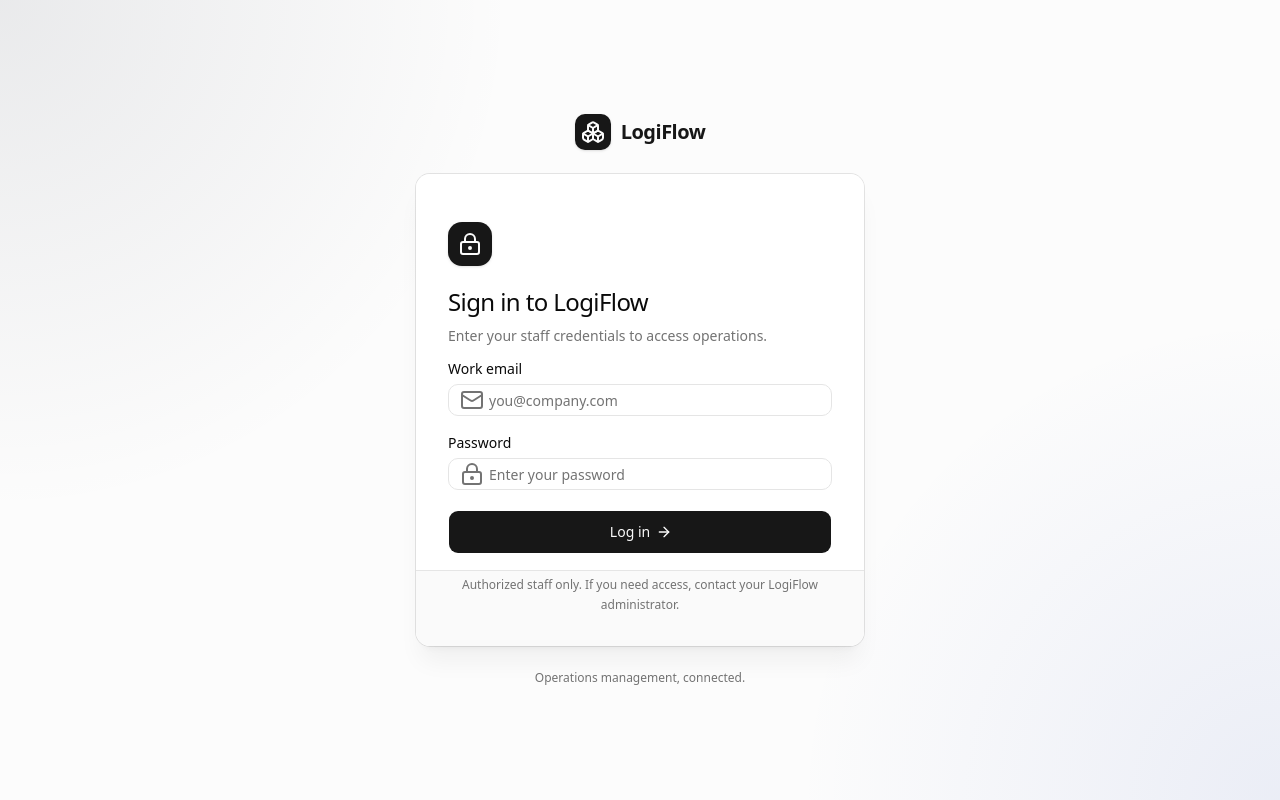
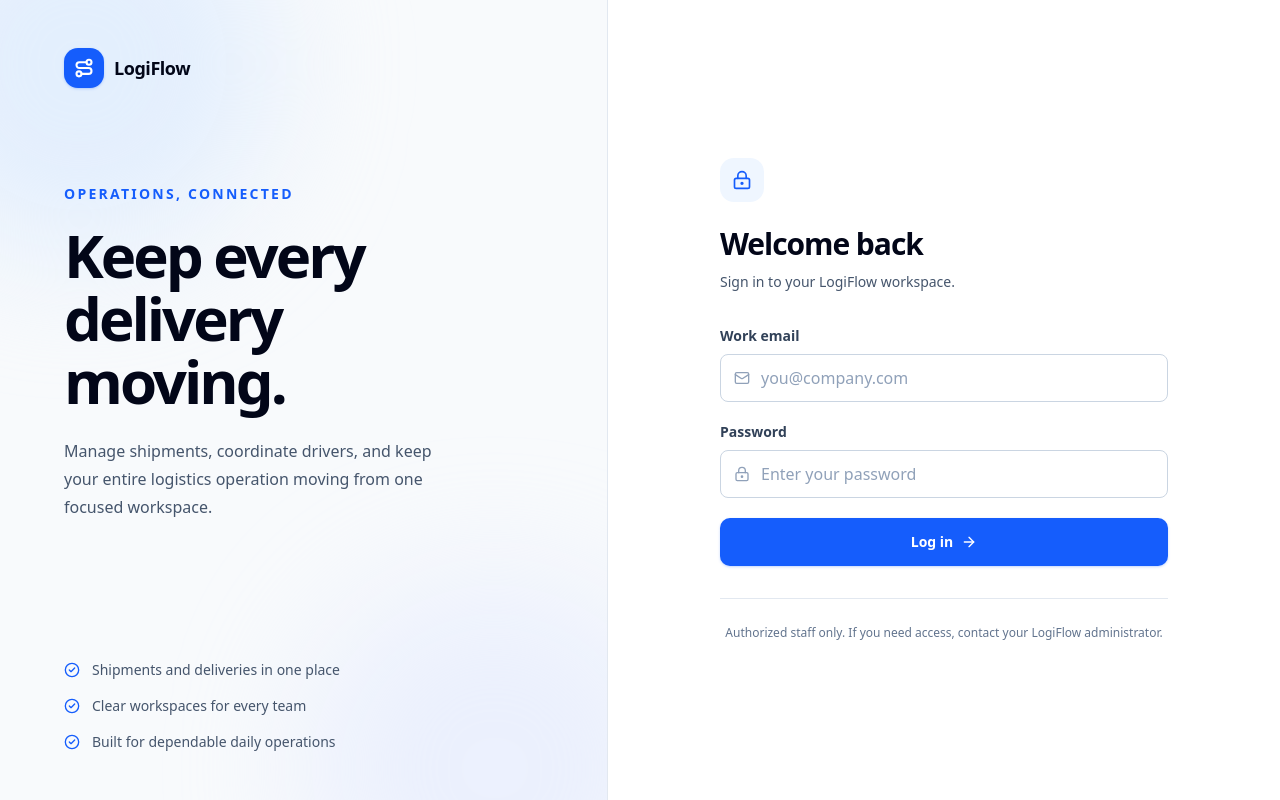
Before and after one commit to Vivianclare-codes/logiflow, a Next.js app: page /login in a window 1280 px wide. Built offline with nearby package versions, Linux system fonts and the light colour scheme; no server answers.

Commit message:
style login page

```diff
--- a/app/login/page.tsx
+++ b/app/login/page.tsx
@@ -2,22 +2,28 @@
 
 import { useState } from "react";
 import { useRouter } from "next/navigation";
-import { ArrowRight, Boxes, LockKeyhole, Mail } from "lucide-react";
+import {
+  ArrowRight,
+  CheckCircle2,
+  LockKeyhole,
+  Mail,
+  Route,
+} from "lucide-react";
+import { supabase } from "@/lib/supabase/client";
 
-import { Alert, AlertDescription } from "@/components/ui/alert";
-import { Button } from "@/components/ui/button";
-import {
-  Card,
-  CardContent,
-  CardDescription,
-  CardFooter,
-  CardHeader,
-  CardTitle,
-} from "@/components/ui/card";
-import { Input } from "@/components/ui/input";
-import { Label } from "@/components/ui/label";
+function Logo() {
+  return (
+    <div className="flex items-center gap-2.5" aria-label="LogiFlow">
+      <span className="flex size-10 items-center justify-center rounded-xl bg-blue-600 text-white shadow-sm shadow-blue-600/20">
+        <Route className="size-5" strokeWidth={2.5} />
+      </span>
 
-import { supabase } from "@/lib/supabase/client";
+      <span className="text-lg font-bold tracking-tight text-slate-950">
+        LogiFlow
+      </span>
+    </div>
+  );
+}
 
 export default function LoginPage() {
   const router = useRouter();
@@ -25,71 +31,122 @@ export default function LoginPage() {
   const [email, setEmail] = useState("");
   const [password, setPassword] = useState("");
   const [error, setError] = useState("");
+  const [isLoading, setIsLoading] = useState(false);
 
   async function handleLogin(event: React.FormEvent<HTMLFormElement>) {
     event.preventDefault();
+
     setError("");
 
-    const { error } = await supabase.auth.signInWithPassword({
+    if (!email || !password) {
+      setError("Enter your work email and password to continue.");
+      return;
+    }
+
+    setIsLoading(true);
+
+    const { error: loginError } = await supabase.auth.signInWithPassword({
       email,
       password,
     });
 
-    if (error) {
-      setError(error.message);
+    if (loginError) {
+      setError(loginError.message);
+      setIsLoading(false);
       return;
     }
 
     router.push("/dashboard");
+    router.refresh();
   }
 
   return (
-    <main className="relative flex min-h-screen items-center justify-center overflow-hidden bg-muted/30 px-4 py-10 sm:px-6">
-      <div
-        aria-hidden="true"
-        className="pointer-events-none absolute inset-0 bg-[radial-gradient(circle_at_top_left,rgba(15,23,42,0.08),transparent_34%),radial-gradient(circle_at_bottom_right,rgba(30,64,175,0.08),transparent_32%)]"
-      />
+    <main className="min-h-screen bg-white text-slate-950">
+      <div className="mx-auto flex min-h-screen w-full max-w-7xl flex-col lg:grid lg:grid-cols-[0.95fr_1.05fr]">
+        {/* Left side - desktop only */}
+        <section className="relative hidden overflow-hidden border-r border-slate-200 bg-slate-50 px-10 py-12 lg:flex lg:flex-col lg:justify-between xl:px-16">
+          <div
+            aria-hidden="true"
+            className="absolute -left-28 -top-32 size-96 rounded-full bg-blue-100/70 blur-3xl"
+          />
 
-      <div className="relative flex w-full max-w-md flex-col items-center gap-6">
-        <div className="flex items-center gap-2.5 text-primary">
-          <div className="flex size-9 items-center justify-center rounded-lg bg-primary text-primary-foreground shadow-sm">
-            <Boxes aria-hidden="true" />
+          <div
+            aria-hidden="true"
+            className="absolute -bottom-40 -right-20 size-96 rounded-full bg-indigo-100/50 blur-3xl"
+          />
+
+          <div className="relative">
+            <Logo />
+
+            <div className="mt-24 max-w-md">
+              <p className="mb-5 text-sm font-semibold uppercase tracking-[0.16em] text-blue-600">
+                Operations, connected
+              </p>
+
+              <h1 className="text-5xl font-bold leading-[1.05] tracking-[-0.05em] text-slate-950 xl:text-6xl">
+                Keep every delivery moving.
+              </h1>
+
+              <p className="mt-6 max-w-sm text-base leading-7 text-slate-600">
+                Manage shipments, coordinate drivers, and keep your entire
+                logistics operation moving from one focused workspace.
+              </p>
+            </div>
           </div>
-          <span className="text-xl font-semibold tracking-tight">
-            LogiFlow
-          </span>
-        </div>
 
-        <Card className="w-full border-border/70 bg-card/95 shadow-xl shadow-slate-950/5 backdrop-blur-sm">
-          <CardHeader className="gap-2 px-7 pt-7 sm:px-8 sm:pt-8">
-            <div className="mb-3 flex size-11 items-center justify-center rounded-xl bg-primary text-primary-foreground shadow-sm">
-              <LockKeyhole aria-hidden="true" />
+          <div className="relative space-y-4 text-sm text-slate-600">
+            {[
+              "Shipments and deliveries in one place",
+              "Clear workspaces for every team",
+              "Built for dependable daily operations",
+            ].map((item) => (
+              <div key={item} className="flex items-center gap-3">
+                <CheckCircle2 className="size-4 shrink-0 text-blue-600" />
+                <span>{item}</span>
+              </div>
+            ))}
+          </div>
+        </section>
+
+        {/* Login section */}
+        <section className="flex min-h-screen flex-col justify-center px-5 py-10 sm:px-10 lg:min-h-0 lg:px-16 xl:px-24">
+          <div className="mx-auto w-full max-w-md">
+            {/* Mobile logo */}
+            <div className="mb-10 lg:hidden">
+              <Logo />
             </div>
 
-            <CardTitle className="text-2xl tracking-tight">
-              Sign in to LogiFlow
-            </CardTitle>
+            <div className="mb-8">
+              <div className="mb-6 flex size-11 items-center justify-center rounded-xl bg-blue-50 text-blue-600">
+                <LockKeyhole className="size-5" />
+              </div>
 
-            <CardDescription>
-              Enter your staff credentials to access operations.
-            </CardDescription>
-          </CardHeader>
+              <h2 className="text-3xl font-bold tracking-[-0.035em] text-slate-950">
+                Welcome back
+              </h2>
 
-          <CardContent className="px-7 sm:px-8">
-            <form
-              onSubmit={handleLogin}
-              className="flex flex-col gap-5"
-            >
+              <p className="mt-2 text-sm leading-6 text-slate-600">
+                Sign in to your LogiFlow workspace.
+              </p>
+            </div>
+
+            <form onSubmit={handleLogin} className="flex flex-col gap-5">
+              {/* Email */}
               <div className="flex flex-col gap-2">
-                <Label htmlFor="email">Work email</Label>
+                <label
+                  htmlFor="email"
+                  className="text-sm font-semibold text-slate-700"
+                >
+                  Work email
+                </label>
 
                 <div className="relative">
                   <Mail
                     aria-hidden="true"
-                    className="pointer-events-none absolute left-3 top-1/2 -translate-y-1/2 text-muted-foreground"
+                    className="pointer-events-none absolute left-3.5 top-1/2 size-4 -translate-y-1/2 text-slate-400"
                   />
 
-                  <Input
+                  <input
                     id="email"
                     type="email"
                     autoComplete="email"
@@ -97,21 +154,28 @@ export default function LoginPage() {
                     required
                     value={email}
                     onChange={(event) => setEmail(event.target.value)}
-                    className="pl-10"
+                    disabled={isLoading}
+                    className="h-12 w-full rounded-md border border-slate-300 bg-white pl-10 pr-3 text-base text-slate-950 shadow-none outline-none placeholder:text-slate-400 focus:border-blue-600 focus:ring-4 focus:ring-blue-600/10 disabled:cursor-not-allowed disabled:bg-slate-50"
                   />
                 </div>
               </div>
 
+              {/* Password */}
               <div className="flex flex-col gap-2">
-                <Label htmlFor="password">Password</Label>
+                <label
+                  htmlFor="password"
+                  className="text-sm font-semibold text-slate-700"
+                >
+                  Password
+                </label>
 
                 <div className="relative">
                   <LockKeyhole
                     aria-hidden="true"
-                    className="pointer-events-none absolute left-3 top-1/2 -translate-y-1/2 text-muted-foreground"
+                    className="pointer-events-none absolute left-3.5 top-1/2 size-4 -translate-y-1/2 text-slate-400"
                   />
 
-                  <Input
+                  <input
                     id="password"
                     type="password"
                     autoComplete="current-password"
@@ -119,35 +183,46 @@ export default function LoginPage() {
                     required
                     value={password}
                     onChange={(event) => setPassword(event.target.value)}
-                    className="pl-10"
+                    disabled={isLoading}
+                    className="h-12 w-full rounded-md border border-slate-300 bg-white pl-10 pr-3 text-base text-slate-950 shadow-none outline-none placeholder:text-slate-400 focus:border-blue-600 focus:ring-4 focus:ring-blue-600/10 disabled:cursor-not-allowed disabled:bg-slate-50"
                   />
                 </div>
               </div>
 
+              {/* Error */}
               {error && (
-                <Alert variant="destructive" aria-live="polite">
-                  <AlertDescription>{error}</AlertDescription>
-                </Alert>
+                <div
+                  role="alert"
+                  aria-live="polite"
+                  className="rounded-md border border-red-200 bg-red-50 px-3 py-2.5 text-sm text-red-700"
+                >
+                  {error}
+                </div>
               )}
 
-              <Button type="submit" className="h-11 w-full">
-                Log in
-                <ArrowRight aria-hidden="true" data-icon="inline-end" />
-              </Button>
+              {/* Submit */}
+              <button
+                type="submit"
+                disabled={isLoading}
+                className="inline-flex h-12 w-full items-center justify-center gap-2 rounded-lg bg-blue-600 text-sm font-semibold text-white shadow-sm shadow-blue-600/20 transition hover:bg-blue-700 focus-visible:outline-2 focus-visible:outline-offset-2 focus-visible:outline-blue-600 disabled:cursor-not-allowed disabled:opacity-70"
+              >
+                {isLoading ? "Signing in..." : "Log in"}
+
+                {!isLoading && (
+                  <ArrowRight
+                    aria-hidden="true"
+                    className="size-4"
+                  />
+                )}
+              </button>
             </form>
-          </CardContent>
 
-          <CardFooter className="justify-center px-7 pb-7 pt-1 sm:px-8 sm:pb-8">
-            <p className="text-center text-xs leading-relaxed text-muted-foreground">
-              Authorized staff only. If you need access, contact your
-              LogiFlow administrator.
+            <p className="mt-8 border-t border-slate-200 pt-6 text-center text-xs leading-5 text-slate-500">
+              Authorized staff only. If you need access, contact your LogiFlow
+              administrator.
             </p>
-          </CardFooter>
-        </Card>
-
-        <p className="text-xs text-muted-foreground">
-          Operations management, connected.
-        </p>
+          </div>
+        </section>
       </div>
     </main>
   );
```
